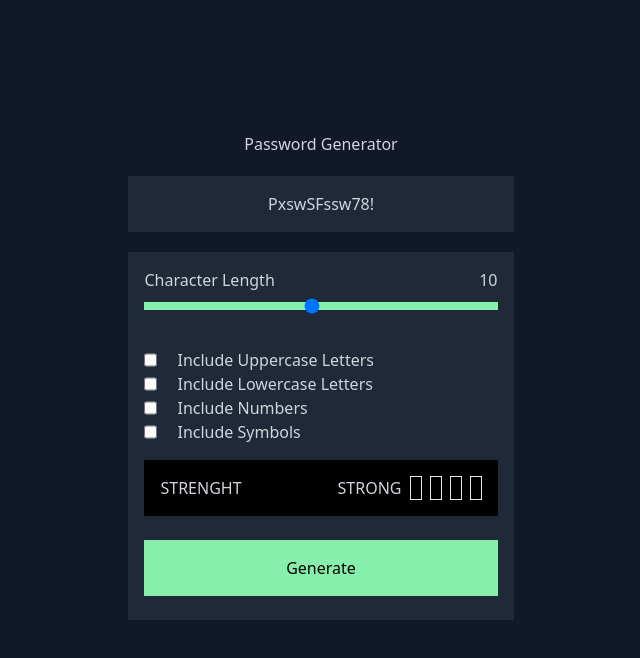
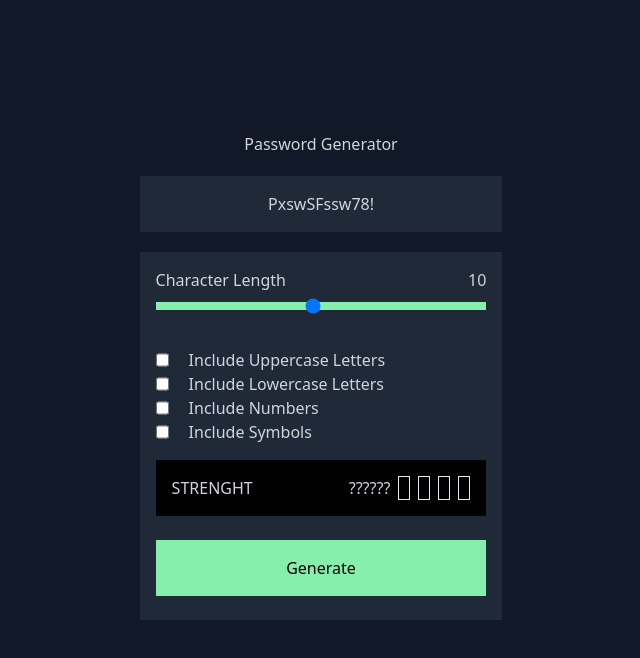
Before and after one commit to migsilva89/password-generator-App-JS, a plain HTML site: page index.html in a window 1280 px wide. Shown: the whole page, without its empty margins (319-959 px from the left). Drawn offline with nearby package versions, Linux system fonts and the light colour scheme.

Commit message:
correction

```diff
--- a/index.html
+++ b/index.html
@@ -60,7 +60,7 @@
                     <h3>STRENGHT</h3>
                 </div>
                 <div class="flex gap-2">
-                    <h3 id="strenght">STRONG</h3>
+                    <h3 id="strenght">??????</h3>
                     <div class="border w-3 box"></div>
                     <div class="border w-3 box"></div>
                     <div class="border w-3 box"></div>
```
